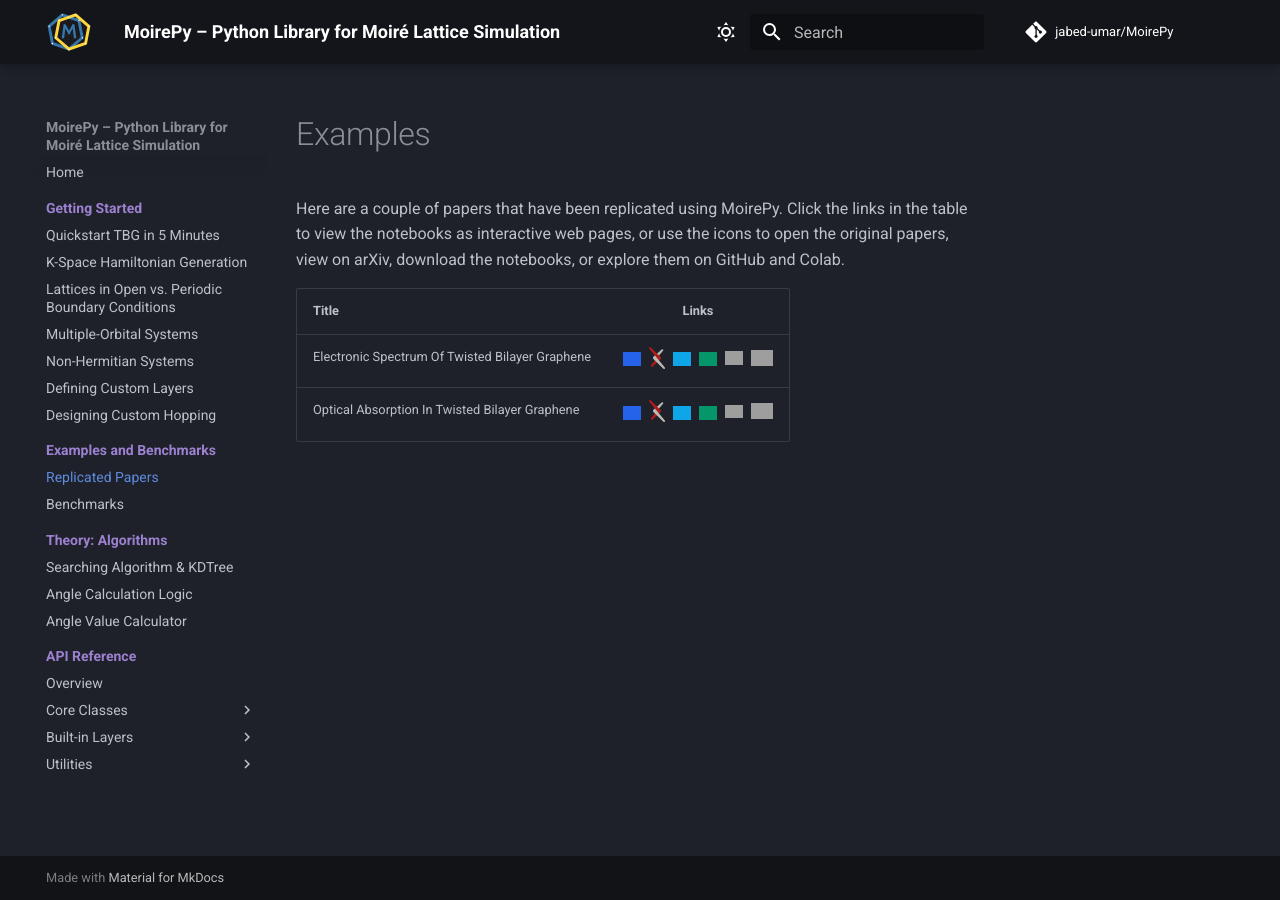
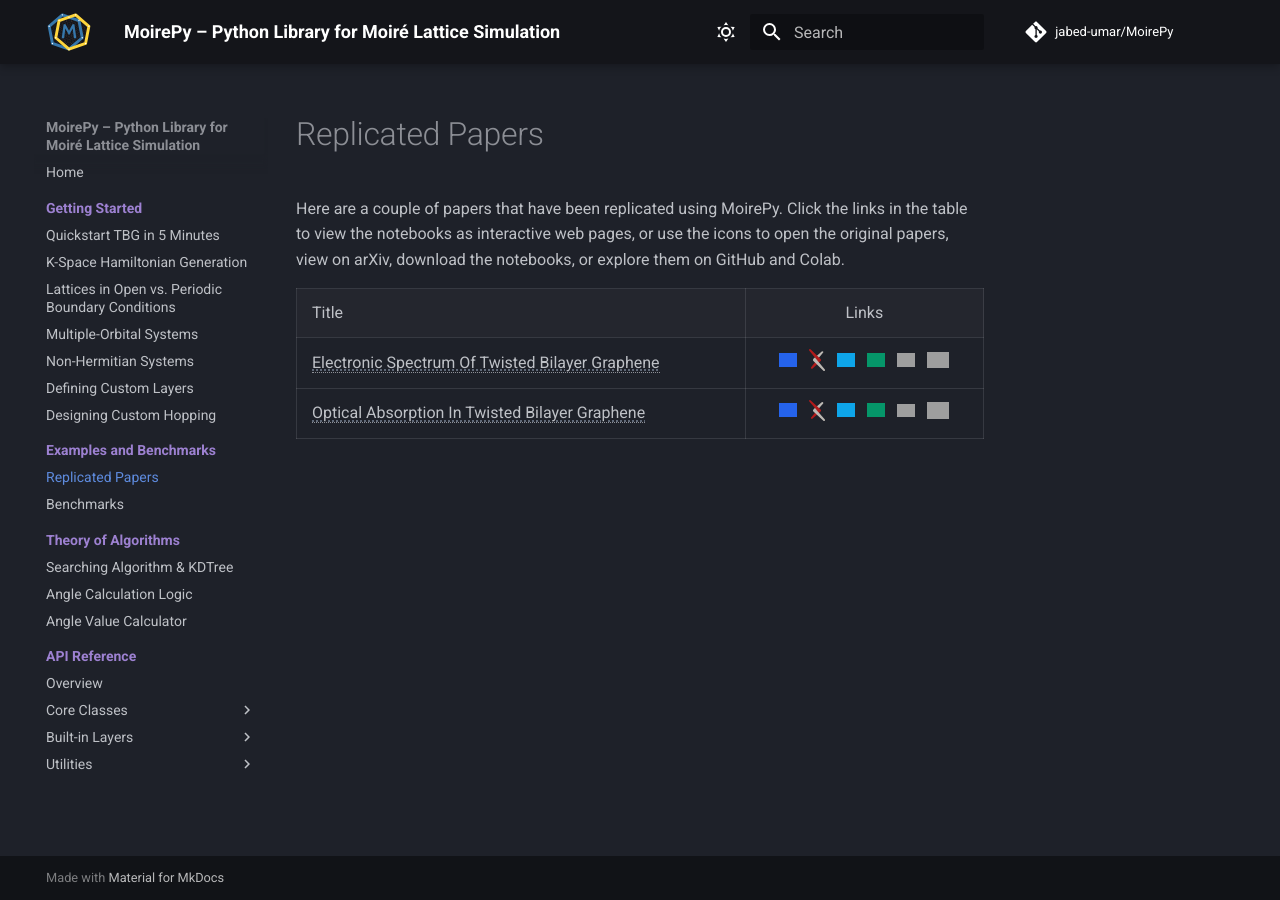
Before and after one commit to jabed-umar/MoirePy, an MkDocs documentation site: the page built from docs/replications.md, in a window 1280 px wide. Built offline with MkDocs 1.6.1 and Material for MkDocs 9.7.7, drawn with Linux system fonts in a browser that asks for light colours; comment, search, counter and statistics services are not loaded; some of the changed lines change nothing that is shown; grey boxes are pictures that could not be loaded.

Commit message:
added replications

```diff
--- /dev/null
+++ b/docs/assets/replications.css
@@ -0,0 +1,104 @@
+.replications-table td,
+.replications-table th {
+    border: 1px solid var(--md-default-fg-color--lightest);
+    padding: 0.55rem 0.75rem;
+    max-width: 500px !important;
+    overflow-wrap: break-word !important;
+    word-wrap: break-word !important;
+    white-space: normal !important;
+    vertical-align: middle;
+}
+
+.replications-table {
+    width: 100%;
+    border-collapse: collapse;
+}
+
+.replications-table thead th {
+    background: color-mix(in srgb, var(--md-default-bg-color), var(--md-default-fg-color) 4%);
+}
+
+.icon-link {
+    display: flex;
+    align-items: center;
+    justify-content: center;
+}
+
+.icon-link img,
+.icon-link .icon-svg {
+    transition: transform 0.15s ease, opacity 0.15s ease;
+}
+
+.icon-link:hover img,
+.icon-link:hover .icon-svg {
+    transform: translateY(-1px) scale(1.08);
+    opacity: 0.9;
+}
+
+.icon-svg {
+    display: inline-block;
+    width: 18px;
+    height: 18px;
+}
+
+.icon-globe2 {
+    background-color: #2563EB;
+    -webkit-mask: url('https://cdn.jsdelivr.net/npm/bootstrap-icons@1.11.3/icons/globe2.svg') center / contain no-repeat;
+    mask: url('https://cdn.jsdelivr.net/npm/bootstrap-icons@1.11.3/icons/globe2.svg') center / contain no-repeat;
+}
+
+.icon-window {
+    background-color: #0EA5E9;
+    -webkit-mask: url('https://cdn.jsdelivr.net/npm/bootstrap-icons@1.11.3/icons/box-arrow-up-right.svg') center / contain no-repeat;
+    mask: url('https://cdn.jsdelivr.net/npm/bootstrap-icons@1.11.3/icons/box-arrow-up-right.svg') center / contain no-repeat;
+}
+
+.icon-download {
+    background-color: #059669;
+    -webkit-mask: url('https://cdn.jsdelivr.net/npm/bootstrap-icons@1.11.3/icons/download.svg') center / contain no-repeat;
+    mask: url('https://cdn.jsdelivr.net/npm/bootstrap-icons@1.11.3/icons/download.svg') center / contain no-repeat;
+}
+
+.link-icons {
+    display: inline-flex;
+    align-items: center;
+    gap: 12px;
+}
+
+.title-preview-trigger {
+    cursor: zoom-in;
+    text-decoration: underline dotted rgba(148, 163, 184, 0.7);
+    text-underline-offset: 2px;
+}
+
+#title-preview-overlay {
+    position: fixed;
+    z-index: 9999;
+    pointer-events: none;
+    display: none;
+    width: 650px;
+    background: rgba(17, 24, 39, 0.96);
+    border: 1px solid rgba(148, 163, 184, 0.35);
+    border-radius: 10px;
+    padding: 6px;
+    box-shadow: 0 12px 28px rgba(0, 0, 0, 0.35);
+}
+
+#title-preview-overlay img {
+    display: block;
+    width: 100%;
+    height: auto;
+    border-radius: 6px;
+}
+
+.sr-only {
+    position: absolute !important;
+    width: 1px;
+    height: 1px;
+    padding: 0;
+    margin: -1px;
+    overflow: hidden;
+    clip: rect(0, 0, 0, 0);
+    white-space: nowrap;
+    border: 0;
+}
--- a/docs/replications.md
+++ b/docs/replications.md
@@ -1,102 +1,68 @@
-<style>
-    table td, table th {
-        max-width: 500px !important;
-        overflow-wrap: break-word !important;
-        word-wrap: break-word !important;
-        white-space: normal !important;
-    }
-
-    .icon-link img,
-    .icon-link .icon-svg {
-        transition: transform 0.15s ease, opacity 0.15s ease;
-    }
-
-    .icon-link:hover img,
-    .icon-link:hover .icon-svg {
-        transform: translateY(-1px) scale(1.08);
-        opacity: 0.9;
-    }
-
-    .icon-svg {
-        display: inline-block;
-        width: 18px;
-        height: 18px;
-        vertical-align: text-bottom;
-    }
-
-    .icon-globe2 {
-        background-color: #2563EB;
-        -webkit-mask: url('https://cdn.jsdelivr.net/npm/bootstrap-icons@1.11.3/icons/globe2.svg') center / contain no-repeat;
-        mask: url('https://cdn.jsdelivr.net/npm/bootstrap-icons@1.11.3/icons/globe2.svg') center / contain no-repeat;
-    }
-
-    .icon-window {
-        background-color: #0EA5E9;
-        -webkit-mask: url('https://cdn.jsdelivr.net/npm/bootstrap-icons@1.11.3/icons/box-arrow-up-right.svg') center / contain no-repeat;
-        mask: url('https://cdn.jsdelivr.net/npm/bootstrap-icons@1.11.3/icons/box-arrow-up-right.svg') center / contain no-repeat;
-    }
-
-    .icon-download {
-        background-color: #059669;
-        -webkit-mask: url('https://cdn.jsdelivr.net/npm/bootstrap-icons@1.11.3/icons/download.svg') center / contain no-repeat;
-        mask: url('https://cdn.jsdelivr.net/npm/bootstrap-icons@1.11.3/icons/download.svg') center / contain no-repeat;
-    }
-
-    .link-icons {
-        display: inline-flex;
-        align-items: center;
-        gap: 8px;
-    }
-
-    .sr-only {
-        position: absolute !important;
-        width: 1px;
-        height: 1px;
-        padding: 0;
-        margin: -1px;
-        overflow: hidden;
-        clip: rect(0, 0, 0, 0);
-        white-space: nowrap;
-        border: 0;
-    }
-</style>
-
-
-# Examples
+# Replicated Papers
 
 Here are a couple of papers that have been replicated using MoirePy. Click the links in the table to view the notebooks as interactive web pages, or use the icons to open the original papers, view on arXiv, download the notebooks, or explore them on GitHub and Colab.
 
+| title                                           | preview_image | original_link                                                    | arxiv_link                      |           links            |
+| :---------------------------------------------- | :-----------: | :--------------------------------------------------------------- | :------------------------------ | :------------------------: |
+| Electronic Spectrum Of Twisted Bilayer Graphene |  plot_1.webp  | https://journals.aps.org/prb/abstract/10.1103/PhysRevB.92.075402 | https://arxiv.org/abs/1407.2477 |  replications/nori.ipynb   |
+| Optical Absorption In Twisted Bilayer Graphene  |  plot_1.webp  | https://journals.aps.org/prb/abstract/10.1103/PhysRevB.87.205404 | https://arxiv.org/abs/1302.5218 | replications/koshino.ipynb |
 
-| title                                           | original_link                                                    | arxiv_link                      |           links            |
-| :---------------------------------------------- | :--------------------------------------------------------------- | :------------------------------ | :------------------------: |
-| Electronic Spectrum Of Twisted Bilayer Graphene | https://journals.aps.org/prb/abstract/10.1103/PhysRevB.92.075402 | https://arxiv.org/abs/1407.2477 |  replications/nori.ipynb   |
-| Optical Absorption In Twisted Bilayer Graphene  | https://journals.aps.org/prb/abstract/10.1103/PhysRevB.87.205404 | https://arxiv.org/abs/1302.5218 | replications/koshino.ipynb |
 
 <script>
     document.addEventListener('DOMContentLoaded', () => {
+        let previewOverlay = document.getElementById('title-preview-overlay');
+        if (!previewOverlay) {
+            previewOverlay = document.createElement('div');
+            previewOverlay.id = 'title-preview-overlay';
+            previewOverlay.innerHTML = '<img alt="Preview image" />';
+            document.body.appendChild(previewOverlay);
+        }
+        const previewImg = previewOverlay.querySelector('img');
+
+        const hidePreview = () => {
+            previewOverlay.style.display = 'none';
+        };
+
+        const placePreview = (clientX, clientY) => {
+            const pad = 14;
+            const w = previewOverlay.offsetWidth || 650;
+            const h = previewOverlay.offsetHeight || 180;
+            let x = clientX + pad;
+            let y = clientY + pad;
+            if (x + w + pad > window.innerWidth) x = clientX - w - pad;
+            if (y + h + pad > window.innerHeight) y = clientY - h - pad;
+            previewOverlay.style.left = `${Math.max(8, x)}px`;
+            previewOverlay.style.top = `${Math.max(8, y)}px`;
+        };
+
         document.querySelectorAll('table').forEach(table => {
+            table.classList.add('replications-table');
             const headerCells = table.querySelectorAll('thead tr th');
-            if (headerCells.length < 4) return;
+            if (headerCells.length < 5) return;
             headerCells[0].textContent = 'Title';
-            headerCells[3].textContent = 'Links';
-            headerCells[3].style.textAlign = 'center';
+            headerCells[4].textContent = 'Links';
+            headerCells[4].style.textAlign = 'center';
+            headerCells[3].remove();
             headerCells[2].remove();
             headerCells[1].remove();
 
             table.querySelectorAll('tbody tr').forEach(row => {
-                if (row.cells.length < 4) return;
+                if (row.cells.length < 5) return;
 
                 const title = row.cells[0].textContent.trim();
-                const originalLink = row.cells[1].textContent.trim();
-                const arxivLink = row.cells[2].textContent.trim();
-                const path = row.cells[3].textContent.trim();
+                const previewImage = row.cells[1].textContent.trim();
+                const originalLink = row.cells[2].textContent.trim();
+                const arxivLink = row.cells[3].textContent.trim();
+                const path = row.cells[4].textContent.trim();
+                const notebookStem = path.split('/').pop().replace(/\.ipynb$/i, '');
                 const websitePath = `../${path.replace(/\.ipynb$/i, "/")}`;
                 const downloadLink = `https://raw.githubusercontent.com/jabed-umar/MoirePy/main/docs/${path}`;
+                const previewImagePath = `../images/${notebookStem}/${previewImage}`;
 
                 row.cells[0].innerHTML =
-                    `${title}`;
+                    `<span class="title-preview-trigger" tabindex="0" data-preview="${previewImagePath}" data-title="${title}">${title}</span>`;
 
-                row.cells[3].innerHTML =
+                row.cells[4].innerHTML =
                     '<div class="link-icons">' +
                     `<a class="icon-link" target="_blank" href="${originalLink}" aria-label="Original paper" title="Open original paper">` +
                     '<span class="icon-svg icon-globe2" role="img" aria-label="Original paper"></span>' +
@@ -124,9 +90,37 @@
                     '</a>' +
                     '</div>';
 
+                const trigger = row.cells[0].querySelector('.title-preview-trigger');
+                if (trigger) {
+                    trigger.addEventListener('mouseenter', (e) => {
+                        previewImg.src = trigger.dataset.preview;
+                        previewImg.alt = `${trigger.dataset.title} preview`;
+                        previewOverlay.style.display = 'block';
+                        placePreview(e.clientX, e.clientY);
+                    });
+                    trigger.addEventListener('mousemove', (e) => {
+                        if (previewOverlay.style.display === 'block') {
+                            placePreview(e.clientX, e.clientY);
+                        }
+                    });
+                    trigger.addEventListener('mouseleave', hidePreview);
+                    trigger.addEventListener('focus', () => {
+                        const rect = trigger.getBoundingClientRect();
+                        previewImg.src = trigger.dataset.preview;
+                        previewImg.alt = `${trigger.dataset.title} preview`;
+                        previewOverlay.style.display = 'block';
+                        placePreview(rect.right, rect.bottom);
+                    });
+                    trigger.addEventListener('blur', hidePreview);
+                }
+
+                row.cells[3].remove();
                 row.cells[2].remove();
                 row.cells[1].remove();
             });
         });
+
+        window.addEventListener('scroll', hidePreview, { passive: true });
+        window.addEventListener('resize', hidePreview);
     });
 </script>
--- a/mkdocs.yml
+++ b/mkdocs.yml
@@ -47,6 +47,7 @@
 
 extra_css:
   - assets/style.css
+  - assets/replications.css
 
 # extra_javascript:
 #   - assets/script_find_theta.js
@@ -81,7 +82,7 @@
   - Examples and Benchmarks:
     - Replicated Papers: replications.md
     - Benchmarks: benchmarks.md
-  - "Theory: Algorithms":
+  - Theory of Algorithms:
     - Searching Algorithm & KDTree: theory/search_algorithm_kdtree.md
     - Angle Calculation Logic: theory/angle_calculation_process.md
     - Angle Value Calculator: theory/avc.md
```
